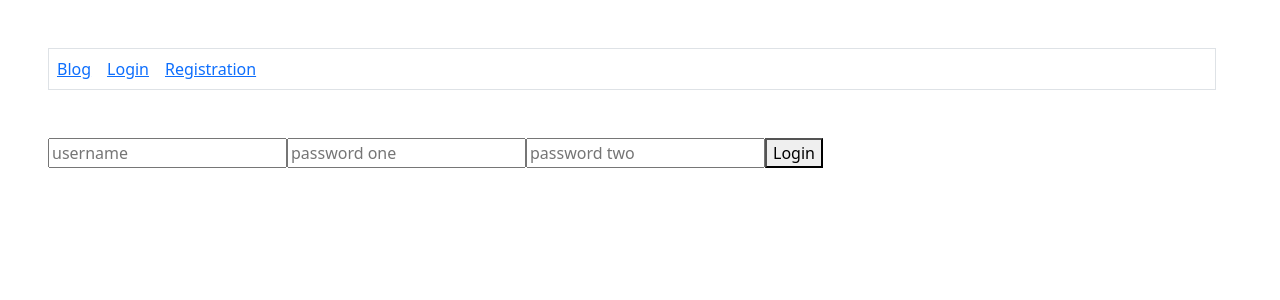
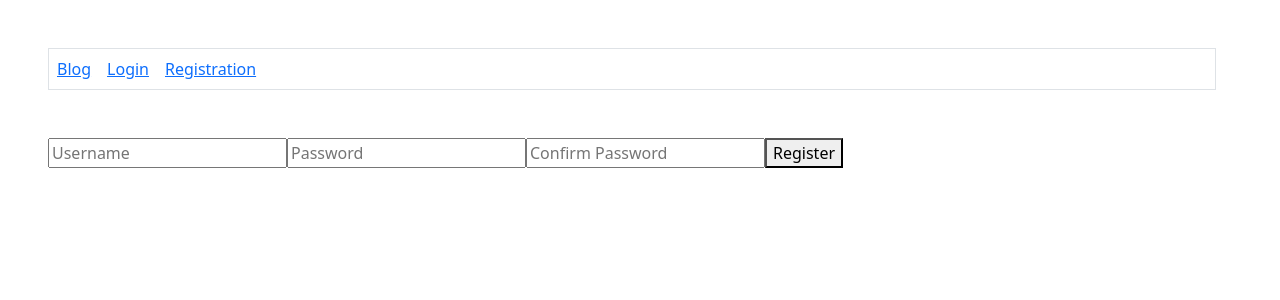
Before and after one commit to iQnas02/react-blog-register-login, a React (Create React App) app: page /register in a window 1280 px wide. Shown: the top 300 px of the page. Built offline with nearby package versions, Linux system fonts and the light colour scheme.

Commit message:
register with correct errors

```diff
--- a/src/pages/RegisterPage.js
+++ b/src/pages/RegisterPage.js
@@ -1,30 +1,76 @@
-import React, {useRef} from 'react';
+import React, { useRef, useState, useEffect } from 'react';
 import http from "../plugins/http";
 
 const RegisterPage = () => {
-    const nameRef = useRef()
-    const passRef = useRef()
-    const passTwoRef = useRef()
+    const nameRef = useRef();
+    const passRef = useRef();
+    const passTwoRef = useRef();
 
-    async function login() {
-        const user = {
-            name: nameRef.current.value,
-            passwordOne: passRef.current.value,
-            passwordTwo: passTwoRef.current.value
+    const [error, setError] = useState(null);
+    const [success, setSuccess] = useState(null);
+
+    const register = async (e) => {
+        e.preventDefault(); // Prevent the default form submission behavior
+        setError(null);
+        setSuccess(null);
+
+        const name = nameRef.current.value;
+        const passwordOne = passRef.current.value;
+        const passwordTwo = passTwoRef.current.value;
+
+        if (!name || !passwordOne || !passwordTwo) {
+            setError("All fields are required.");
+            return;
         }
 
-        const res = await http.post("/createaccount", user)
+        if (passwordOne !== passwordTwo) {
+            setError("Passwords do not match.");
+            return;
+        }
 
-        console.log(res)
-    }
+        const user = {
+            name,
+            passwordOne,
+            passwordTwo
+        };
+
+        const res = await http.post("/createaccount", user);
+
+        if (res.success) {
+            setSuccess("Registration successful! You can now log in.");
+        } else {
+            setError(res.message);
+        }
+    };
+
+    useEffect(() => {
+        let errorTimeout;
+        let successTimeout;
+
+        if (error) {
+            errorTimeout = setTimeout(() => setError(null), 5000); // Clear error after 5 seconds
+        }
+
+        if (success) {
+            successTimeout = setTimeout(() => setSuccess(null), 5000); // Clear success after 5 seconds
+        }
+
+        return () => {
+            clearTimeout(errorTimeout);
+            clearTimeout(successTimeout);
+        };
+    }, [error, success]);
 
     return (
         <div>
-            <input ref={nameRef} type="text" placeholder="username"/>
-            <input ref={passRef} type="text" placeholder="password one"/>
-            <input ref={passTwoRef} type="text" placeholder="password two"/>
-
-            <button onClick={login}>Login</button>
+            <form onSubmit={register}>
+                <input ref={nameRef} type="text" placeholder="Username" autoComplete="username" />
+                <input ref={passRef} type="password" placeholder="Password" autoComplete="new-password" />
+                <input ref={passTwoRef} type="password" placeholder="Confirm Password" autoComplete="new-password" />
+                <button type="submit">Register</button>
+            </form>
+            {error && <p style={{ color: 'red' }}>{error}</p>}
+            {success && <p style={{ color: 'green' }}>{success}</p>}
         </div>
     );
 };
```
